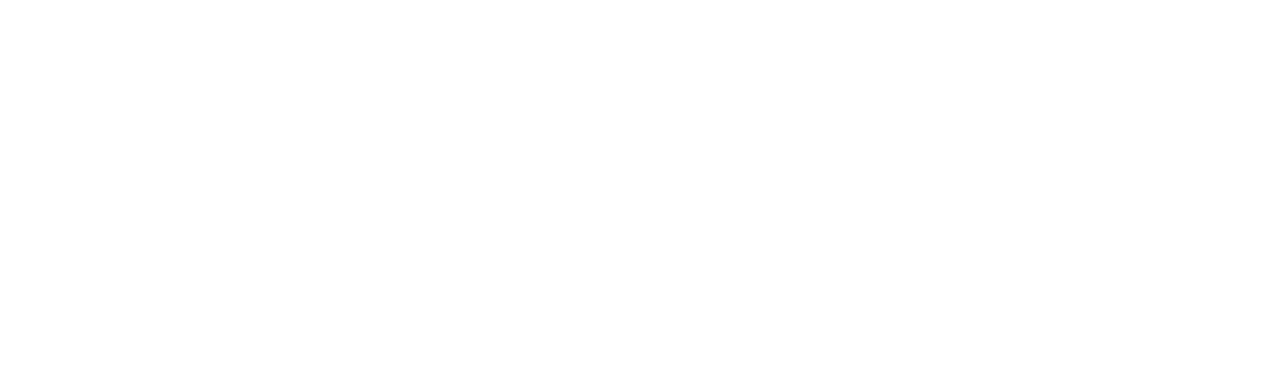
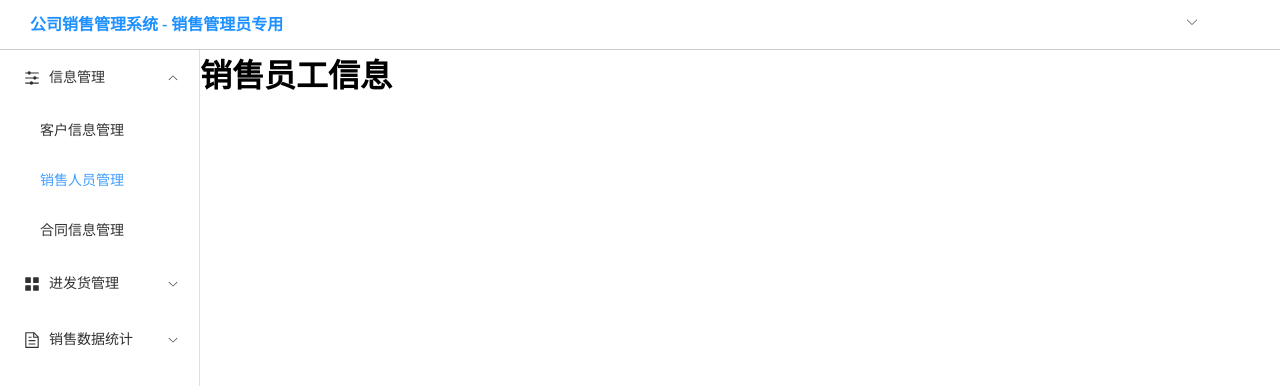
Before and after one commit to linyerun/vite-company-management-system, a Vue app: page /admin/employee in a window 1280 px wide. Before the commit this address had no page. Shown: the top 386 px of the page. Built offline with nearby package versions, Linux system fonts and the light colour scheme; sample sign-in values are in the browser's storage.

Commit message:
初始化销售员工界面

```diff
--- a/components.d.ts
+++ b/components.d.ts
@@ -1,6 +1,3 @@
-// generated by unplugin-vue-components
-// We suggest you to commit this file into source control
-// Read more: https://github.com/vuejs/core/pull/3399
 import '@vue/runtime-core'
 
 export {}
@@ -9,6 +6,8 @@
   export interface GlobalComponents {
     Admin: typeof import('./src/components/admin/index.vue')['default']
     Aside: typeof import('./src/components/admin/Aside.vue')['default']
+    Client: typeof import('./src/components/admin/msg/Client.vue')['default']
+    Contract: typeof import('./src/components/admin/msg/Contract.vue')['default']
     ContractState: typeof import('./src/components/employee/ContractState.vue')['default']
     ElButton: typeof import('element-plus/es')['ElButton']
     ElDatePicker: typeof import('element-plus/es')['ElDatePicker']
--- a/src/components/admin/Aside.vue
+++ b/src/components/admin/Aside.vue
@@ -8,9 +8,9 @@
         </el-icon>
         <span>信息管理</span>
       </template>
-      <el-menu-item index="/customer">客户信息管理</el-menu-item>
-      <el-menu-item index="/salesperson">销售人员管理</el-menu-item>
-      <el-menu-item index="/contract">合同信息管理</el-menu-item>
+      <el-menu-item index="/admin/client">客户信息管理</el-menu-item>
+      <el-menu-item index="/admin/employee">销售人员管理</el-menu-item>
+      <el-menu-item index="/admin/contract">合同信息管理</el-menu-item>
     </el-sub-menu>
     <el-sub-menu index="2">
       <template #title>
@@ -29,9 +29,9 @@
         </el-icon>
         <span>销售数据统计</span>
       </template>
-      <el-menu-item index="/customerSales">客户销售额</el-menu-item>
-      <el-menu-item index="/commoditySales">商品销售额</el-menu-item>
-      <el-menu-item index="/totalSales">销售总额</el-menu-item>
+      <el-menu-item index="#">客户销售额</el-menu-item>
+      <el-menu-item index="#">商品销售额</el-menu-item>
+      <el-menu-item index="#">销售总额</el-menu-item>
     </el-sub-menu>
   </el-menu>
 </template>
--- /dev/null
+++ b/src/components/admin/msg/Client.vue
@@ -0,0 +1,9 @@
+<template>
+  <h1>客户信息</h1>
+</template>
+
+<script setup lang="ts">
+</script>
+
+<style scoped>
+</style>
--- /dev/null
+++ b/src/components/admin/msg/Contract.vue
@@ -0,0 +1,9 @@
+<template>
+  <h1>合同信息</h1>
+</template>
+
+<script setup lang="ts">
+</script>
+
+<style scoped>
+</style>
--- /dev/null
+++ b/src/components/admin/msg/Employee.vue
@@ -0,0 +1,9 @@
+<template>
+    <h1>销售员工信息</h1>
+</template>
+
+<script setup lang="ts">
+</script>
+
+<style scoped>
+</style>
--- a/src/router/index.ts
+++ b/src/router/index.ts
@@ -7,11 +7,19 @@
 import Performance from '../components/employee/Performance.vue'
 import In from '../components/store/In.vue'
 import Out from '../components/store/Out.vue'
+import Client from '../components/admin/msg/Client.vue'
+import Employee from '../components/admin/msg/Employee.vue'
+import Contract from '../components/admin/msg/Contract.vue'
 
 const routes = [
   {
     path: '/',
     redirect: '/login'
+  },
+  {
+    path: '/login',
+    name: 'Login',
+    component: Login
   },
   {
     path: '/emp',
@@ -31,11 +39,6 @@
     ]
   },
   {
-    path: '/admin',
-    name: 'AdminIndex',
-    component: AdminIndex
-  },
-  {
     path: '/store',
     name: 'StoreIndex',
     component: StoreIndex,
@@ -53,9 +56,26 @@
     ]
   },
   {
-    path: '/login',
-    name: 'Login',
-    component: Login
+    path: '/admin',
+    name: 'AdminIndex',
+    component: AdminIndex,
+    children: [
+      {
+        path: 'client',
+        name: 'Client',
+        component: Client
+      },
+      {
+        path: 'employee',
+        name: 'Employee',
+        component: Employee
+      },
+      {
+        path: 'contract',
+        name: 'Contract',
+        component: Contract
+      }
+    ]
   }
 ]
 
```
